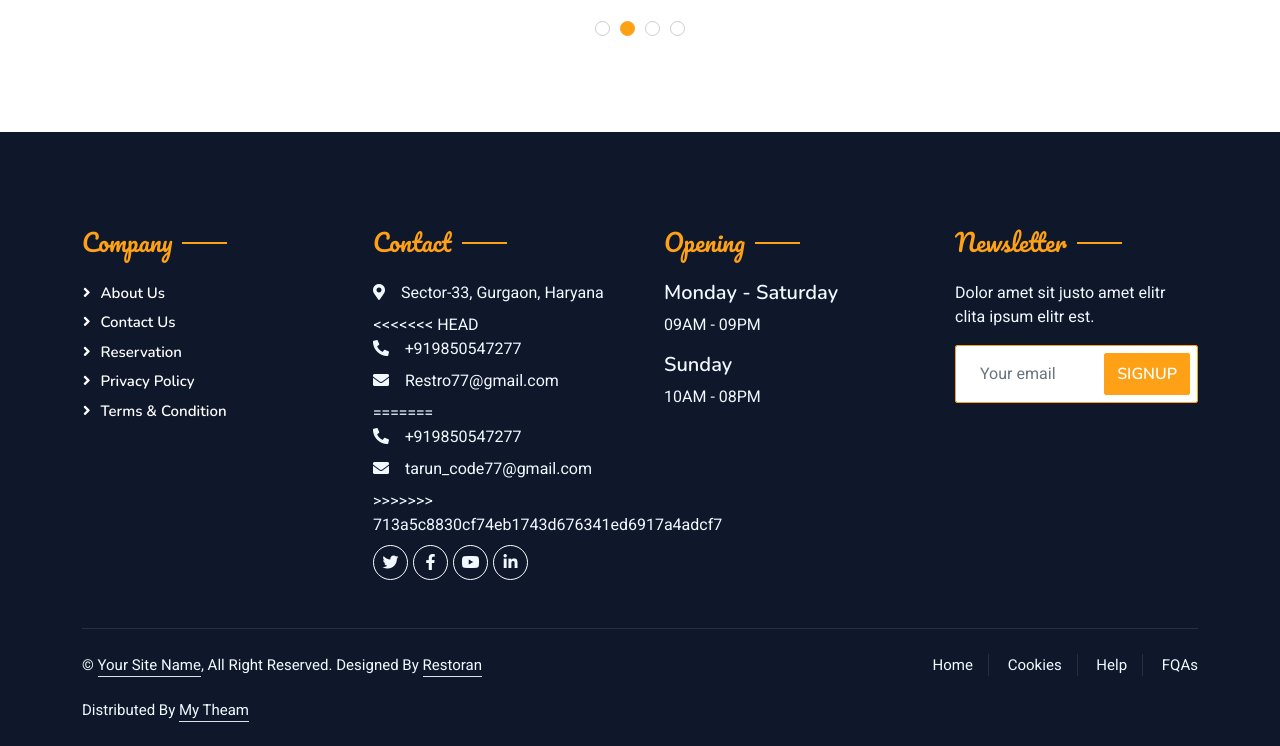
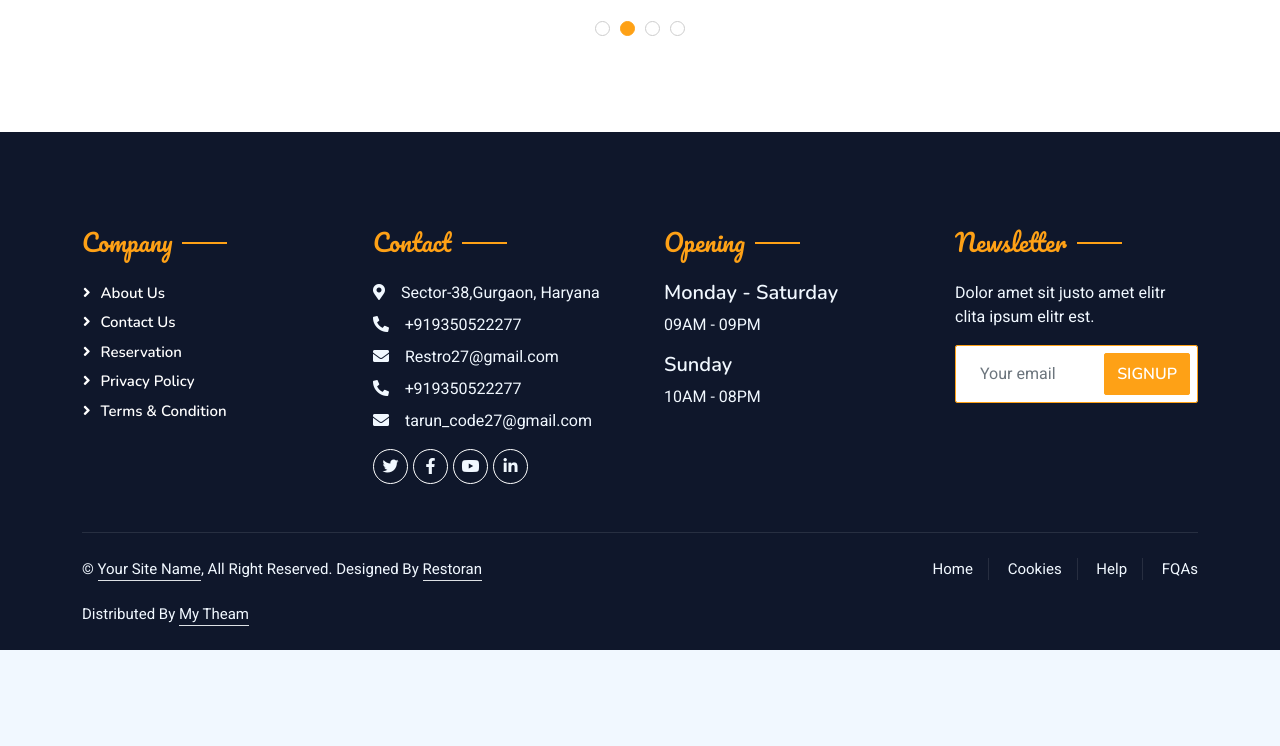
Before and after one commit to Tarunco/Restro.github.io, a plain HTML site: page index.html in a window 1280 px wide. Shown: the part 4164-4910 px from the top of the page. After the commit the page ends 4814 px from the top, so only its background shows below. Drawn offline with nearby package versions, Linux system fonts and the light colour scheme.

Commit message:
I Change Address of the Contact Section

```diff
--- a/index.html
+++ b/index.html
@@ -865,21 +865,18 @@
                     </div>
                     <div class="col-lg-3 col-md-6">
                         <h4 class="section-title ff-secondary text-start text-primary fw-normal mb-4">Contact</h4>
-                        <p class="mb-2"><i class="fa fa-map-marker-alt me-3"></i>Sector-33, Gurgaon, Haryana</p>
-                        <<<<<<< HEAD <p class="mb-2"><i class="fa fa-phone-alt me-3"></i>+919850547277</p>
-                            <p class="mb-2"><i class="fa fa-envelope me-3"></i>Restro77@gmail.com</p>
-                            =======
-                            <p class="mb-2"><i class="fa fa-phone-alt me-3"></i>+919850547277</p>
-                            <p class="mb-2"><i class="fa fa-envelope me-3"></i>tarun_code77@gmail.com</p>
-                            >>>>>>> 713a5c8830cf74eb1743d676341ed6917a4adcf7
-                            <div class="d-flex pt-2">
-                                <a class="btn btn-outline-light btn-social" href=""><i class="fab fa-twitter"></i></a>
-                                <a class="btn btn-outline-light btn-social" href=""><i
-                                        class="fab fa-facebook-f"></i></a>
-                                <a class="btn btn-outline-light btn-social" href=""><i class="fab fa-youtube"></i></a>
-                                <a class="btn btn-outline-light btn-social" href=""><i
-                                        class="fab fa-linkedin-in"></i></a>
-                            </div>
+                        <p class="mb-2"><i class="fa fa-map-marker-alt me-3"></i>Sector-38,Gurgaon, Haryana</p>
+                        <p class="mb-2"><i class="fa fa-phone-alt me-3"></i>+919350522277</p>
+                        <p class="mb-2"><i class="fa fa-envelope me-3"></i>Restro27@gmail.com</p>
+                        <p class="mb-2"><i class="fa fa-phone-alt me-3"></i>+919350522277</p>
+                        <p class="mb-2"><i class="fa fa-envelope me-3"></i>tarun_code27@gmail.com</p>
+
+                        <div class="d-flex pt-2">
+                            <a class="btn btn-outline-light btn-social" href=""><i class="fab fa-twitter"></i></a>
+                            <a class="btn btn-outline-light btn-social" href=""><i class="fab fa-facebook-f"></i></a>
+                            <a class="btn btn-outline-light btn-social" href=""><i class="fab fa-youtube"></i></a>
+                            <a class="btn btn-outline-light btn-social" href=""><i class="fab fa-linkedin-in"></i></a>
+                        </div>
                     </div>
                     <div class="col-lg-3 col-md-6">
                         <h4 class="section-title ff-secondary text-start text-primary fw-normal mb-4">Opening</h4>
```
